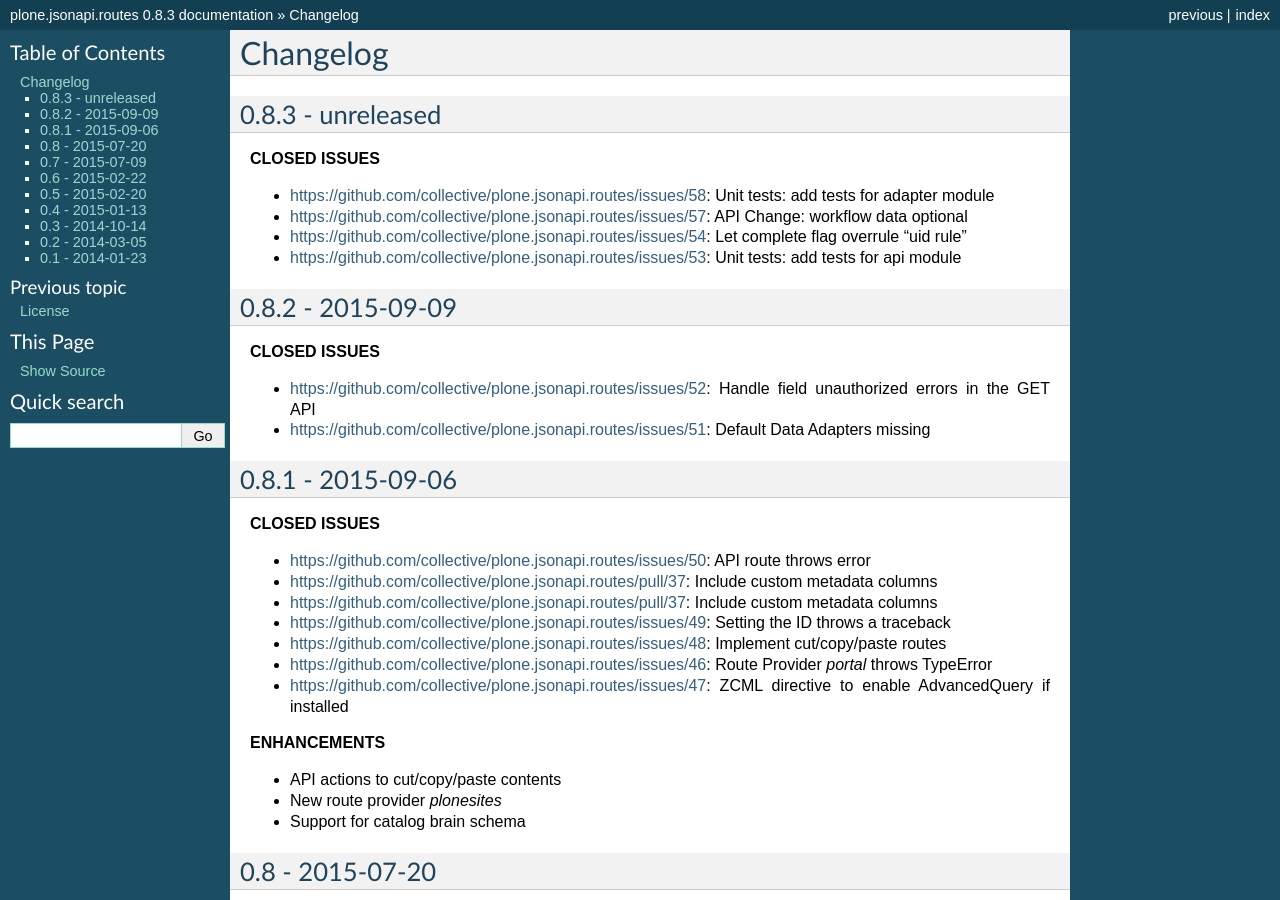
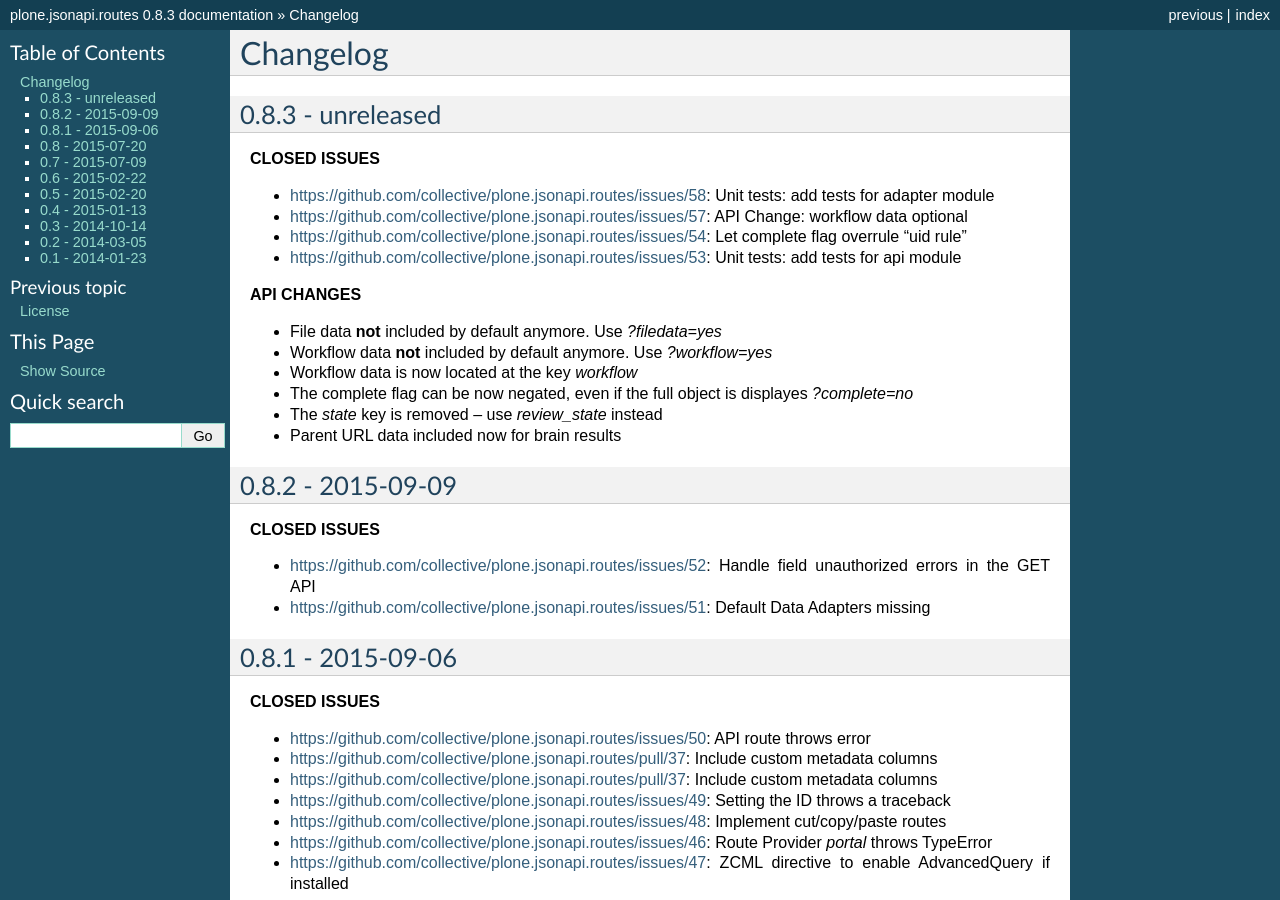
Before and after one commit to collective/plone.jsonapi.routes, a Sphinx documentation site: the page built from docs/HISTORY.rst, in a window 1280 px wide and 900 px high. Built offline with Sphinx 7.4.7, drawn with Linux system fonts in a browser that asks for light colours.

Commit message:
updated docs and history

```diff
--- a/docs/HISTORY.rst
+++ b/docs/HISTORY.rst
@@ -12,6 +12,20 @@
 - https://github.com/collective/plone.jsonapi.routes/issues/57: API Change: workflow data optional
 - https://github.com/collective/plone.jsonapi.routes/issues/54: Let complete flag overrule "uid rule"
 - https://github.com/collective/plone.jsonapi.routes/issues/53: Unit tests: add tests for api module
+
+**API CHANGES**
+
+- File data **not** included by default anymore. Use `?filedata=yes`
+
+- Workflow data **not** included by default anymore. Use `?workflow=yes`
+
+- Workflow data is now located at the key `workflow`
+
+- The complete flag can be now negated, even if the full object is displayes `?complete=no`
+
+- The `state` key is removed -- use `review_state` instead
+
+- Parent URL data included now for brain results
 
 
 0.8.2 - 2015-09-09
--- a/docs/api.rst
+++ b/docs/api.rst
@@ -164,6 +164,10 @@
 | children        | yes/y/1/True          | Flag to return the folder contents of a folder below the `children` key |
 |                 |                       | Only visible if complete flag is true or if an UID is provided          |
 +-----------------+-----------------------+-------------------------------------------------------------------------+
+| workflow        | yes/y/1/True          | Flag to include the workflow data below the `workflow` key              |
++-----------------+-----------------------+-------------------------------------------------------------------------+
+| filedata        | yes/y/1/True          | Flag to include the base64 encoded file                                 |
++-----------------+-----------------------+-------------------------------------------------------------------------+
 | recent_created  | today, yesterday      | Specify a recent created date range, to find all items created within   |
 |                 | this-week, this-month | this date range until today.                                            |
 |                 | this-year             | This uses internally `'range': 'min'` query.                            |
```
